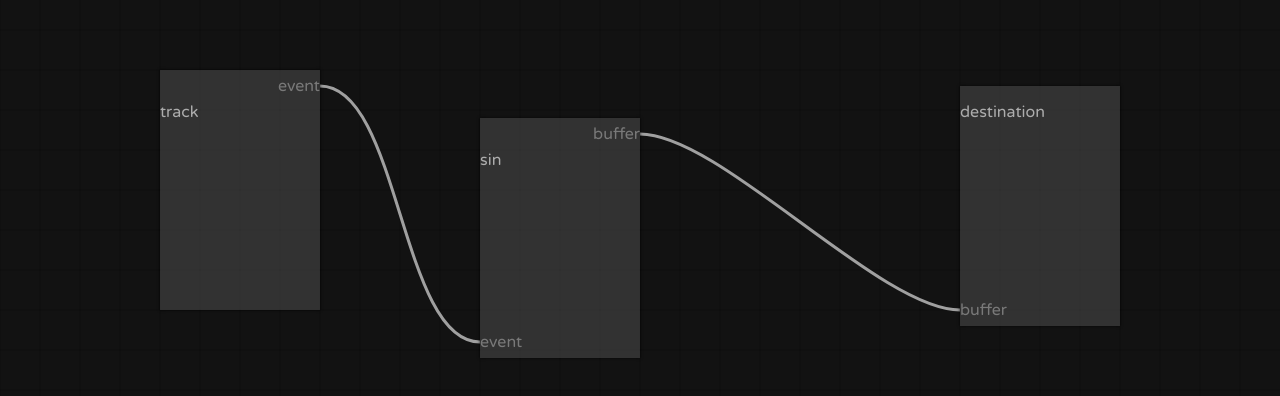
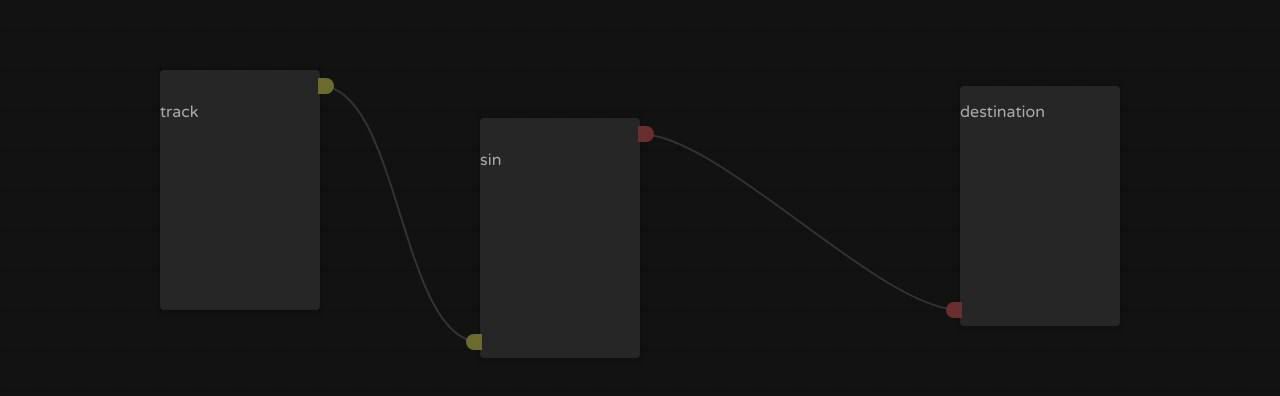
Before and after one commit to Ntropish/slaw, a Vue app: page / in a window 1280 px wide. Shown: the part 362-758 px from the top of the page. Built offline with nearby package versions, Linux system fonts and the light colour scheme; the HTML template or start-up script is replaced by a standard one.

Commit message:
Add little handles and made the add menu permanent

```diff
--- a/src/components/AudioNode.vue
+++ b/src/components/AudioNode.vue
@@ -5,11 +5,13 @@
         <div
           v-for="(output, index) in brain.outputs"
           :key="index"
-          class="handle"
-          :style="handleStyle"
+          class="holster"
+          :style="holsterStyle"
           @mouseup="handleMouseUp('input', index)"
           @mousedown="handleMouseDown('input', index)"
-        >{{ output.type }}</div>
+        >
+          <div class="handle" :style="handleStyle(output.type)"/>
+        </div>
       </div>
 
       <div class="info">{{ node.type }}</div>
@@ -17,11 +19,13 @@
         <div
           v-for="(input, index) in brain.inputs"
           :key="index"
-          class="handle"
-          :style="handleStyle"
+          class="holster"
+          :style="holsterStyle"
           @mouseup="handleMouseUp('output', index)"
           @mousedown="handleMouseDown('output', index)"
-        >{{ input.type }}</div>
+        >
+          <div class="handle" :style="handleStyle(input.type)"/>
+        </div>
       </div>
     </div>
   </div>
@@ -45,7 +49,7 @@ export default {
       if (!this.brain) return 0;
       return Math.max(this.brain.outputs.length, this.brain.inputs.length);
     },
-    handleStyle() {
+    holsterStyle() {
       return {
         height: this.handleSpacing + "px"
       };
@@ -71,6 +75,17 @@ export default {
     },
     handleMouseDown(type, i) {
       this.$emit("handle-drag", { type, i });
+    },
+    handleStyle(type) {
+      const typeMap = {
+        buffer: "hsla(0, 40%, 30%, 1)",
+        event: "hsla(60, 40%, 30%, 1)"
+      };
+      return {
+        background: typeMap[type],
+        width: this.handleSpacing + "px",
+        height: this.handleSpacing + "px"
+      };
     }
   }
 };
@@ -78,24 +93,28 @@ export default {
 
 <style scoped>
 .root {
+  border-radius: 4px;
   box-sizing: border-box;
-  background: hsla(0, 0%, 70%, 0.2);
   user-select: none;
   position: absolute;
-  box-shadow: 0 0 3px hsla(0, 0%, 0%, 0.8);
+  background: hsla(0, 0%, 15%, 1);
+  box-shadow: 0 0 6px hsla(0, 0%, 0%, 0.3);
 }
 
 .io {
   margin-bottom: 1em;
   display: flex;
   flex-direction: column;
-  justify-content: space-between;
+
   height: 100%;
 }
 
 .inputs,
 .outputs {
-  margin: 0.5em 0;
+  margin: 0.5em;
+  display: flex;
+  flex-direction: column;
+  /* justify-content: center; */
 }
 
 .info {
@@ -106,11 +125,27 @@ export default {
   text-align: right;
 }
 
-.handle {
-  display: flex;
+.holster {
+  /* display: flex;
   flex-direction: column;
-  justify-content: center;
+  justify-content: space-between; */
   color: hsla(0, 0%, 100%, 0.35);
   overflow: hidden;
 }
+
+.handle {
+  position: absolute;
+  width: 12px;
+  height: 12px;
+}
+
+.inputs > .holster > .handle {
+  right: 99%;
+  border-radius: 50% 0 0 50%;
+}
+
+.outputs > .holster > .handle {
+  left: 99%;
+  border-radius: 0 50% 50% 0;
+}
 </style>
--- a/src/components/NodeEditor.vue
+++ b/src/components/NodeEditor.vue
@@ -13,7 +13,7 @@
       @handle-drag="handleDrag(node.id, $event.type, $event.i)"
       @handle-drop="handleDrop(node.id, $event.type, $event.i)"
     />
-    <add-menu v-if="isAddingNode" type="node" :style="addMenuStyle"/>
+    <add-menu class="add-menu" type="node" :style="addMenuStyle"/>
     <!-- {{ keyboardState }} {{ mouseState }} -->
     {{ mousePosition }} {{ isAddingNode }}
   </div>
@@ -145,8 +145,8 @@ export default {
         backgroundCtx.stroke();
       }
 
-      nodesCtx.strokeStyle = "hsla(0, 0%, 100%, 0.6)";
-      nodesCtx.lineWidth = "3";
+      nodesCtx.strokeStyle = "hsla(0, 0%, 20%, 1)";
+      nodesCtx.lineWidth = "2";
 
       for (const [from, output, to, input] of Object.values(this.edges)) {
         const fromNode = this.nodes[from];
@@ -240,4 +240,10 @@ export default {
 .node {
   z-index: 10;
 }
+.add-menu {
+  z-index: 11;
+  position: absolute;
+  right: 1em;
+  top: 1em;
+}
 </style>
```
